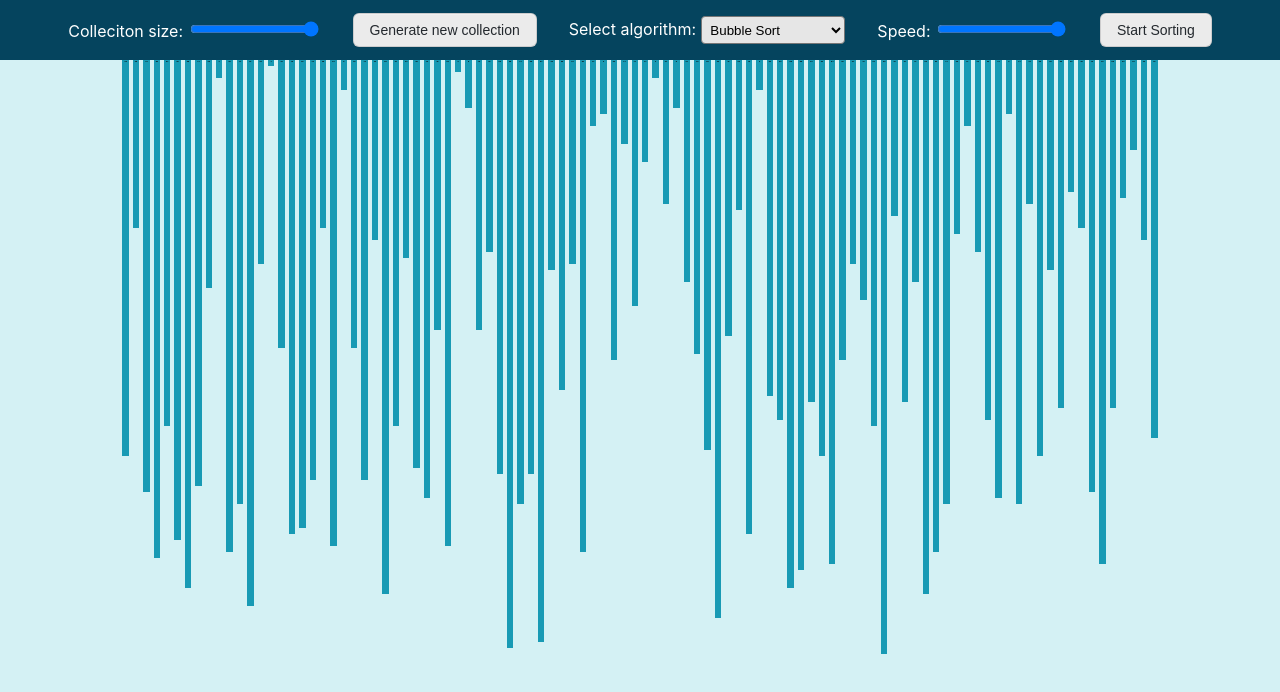
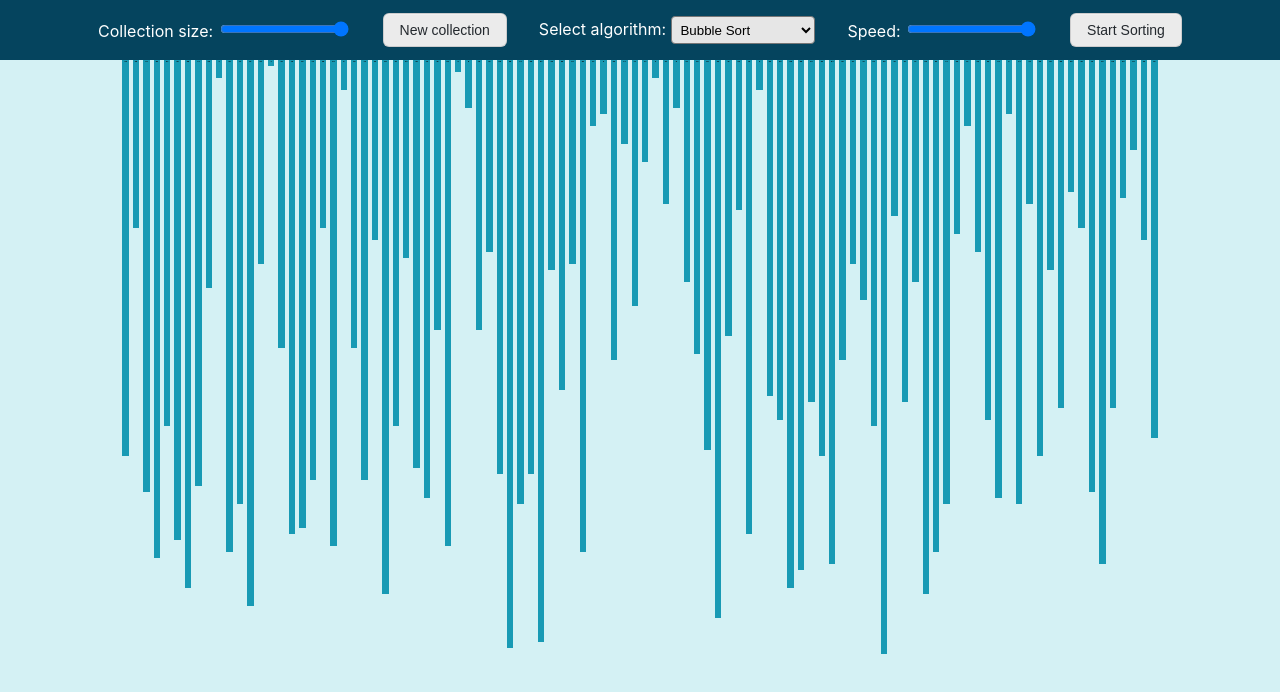
Before and after one commit to Verdini/sorting-visualizer-react, a React (Create React App) app: page / in a window 1280 px wide. Shown: the top 692 px of the page. Built offline with nearby package versions, Linux system fonts and the light colour scheme.

Commit message:
Fixed typo in Navbar.

```diff
--- a/src/components/Navbar.tsx
+++ b/src/components/Navbar.tsx
@@ -52,10 +52,10 @@ class Navbar extends React.Component<IProps, IState> {
     return (
         <div id="navbar">
             <div style={{ display: "inline-block"} }>
-              <label>Colleciton size: </label>
+              <label>Collection size: </label>
               <input type="range" min="5" max="100" value={this.state.arraySize} onChange={this.handleSizeChange}/>
             </div>
-            <button className="button" onClick={this.handleResetArray}>Generate new collection</button>
+            <button className="button" onClick={this.handleResetArray}>New collection</button>
             <div style={{ display: "inline-block"} }>
               <label>Select algorithm: </label>
               <select className="select-dropdown" value={this.context.status.algorithm} onChange={this.handleAlgorithmChange}>
```
Also changed, not shown: 6 other files (tests, documents, lock files or other folders).
